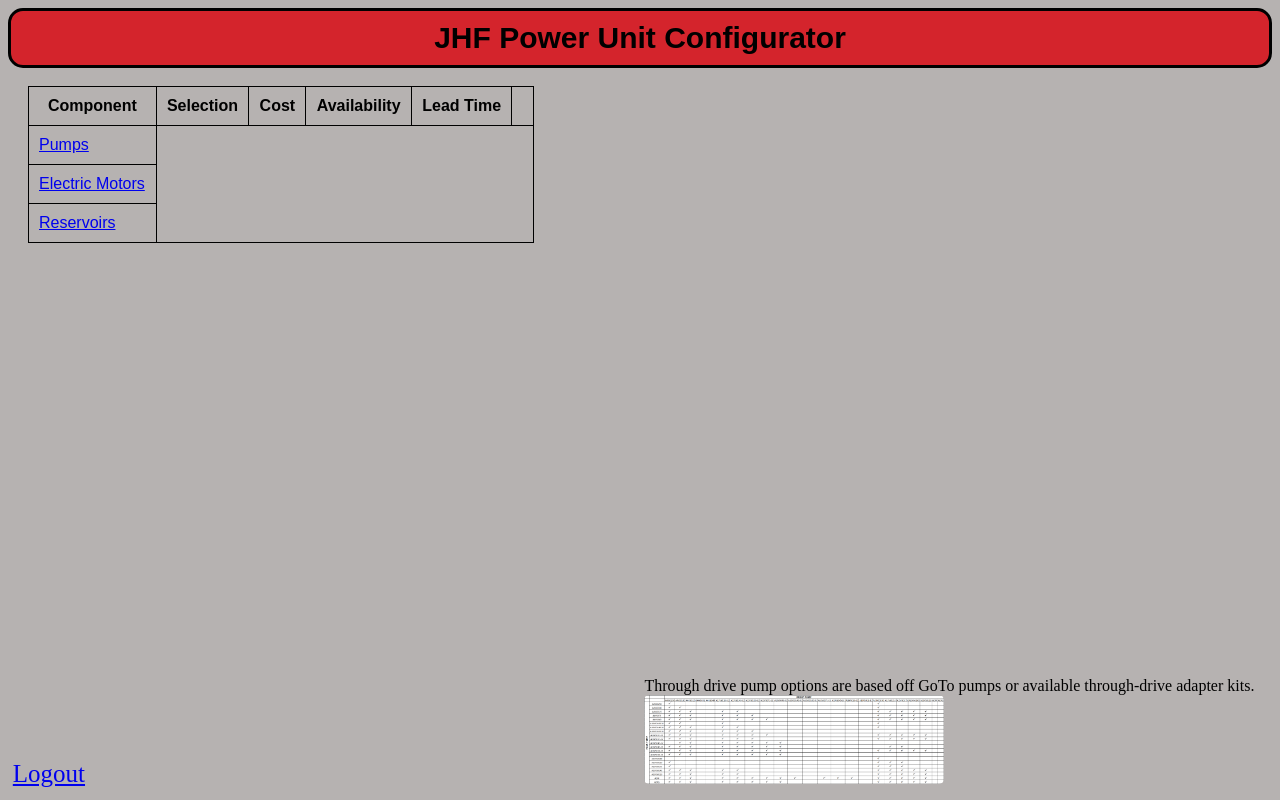
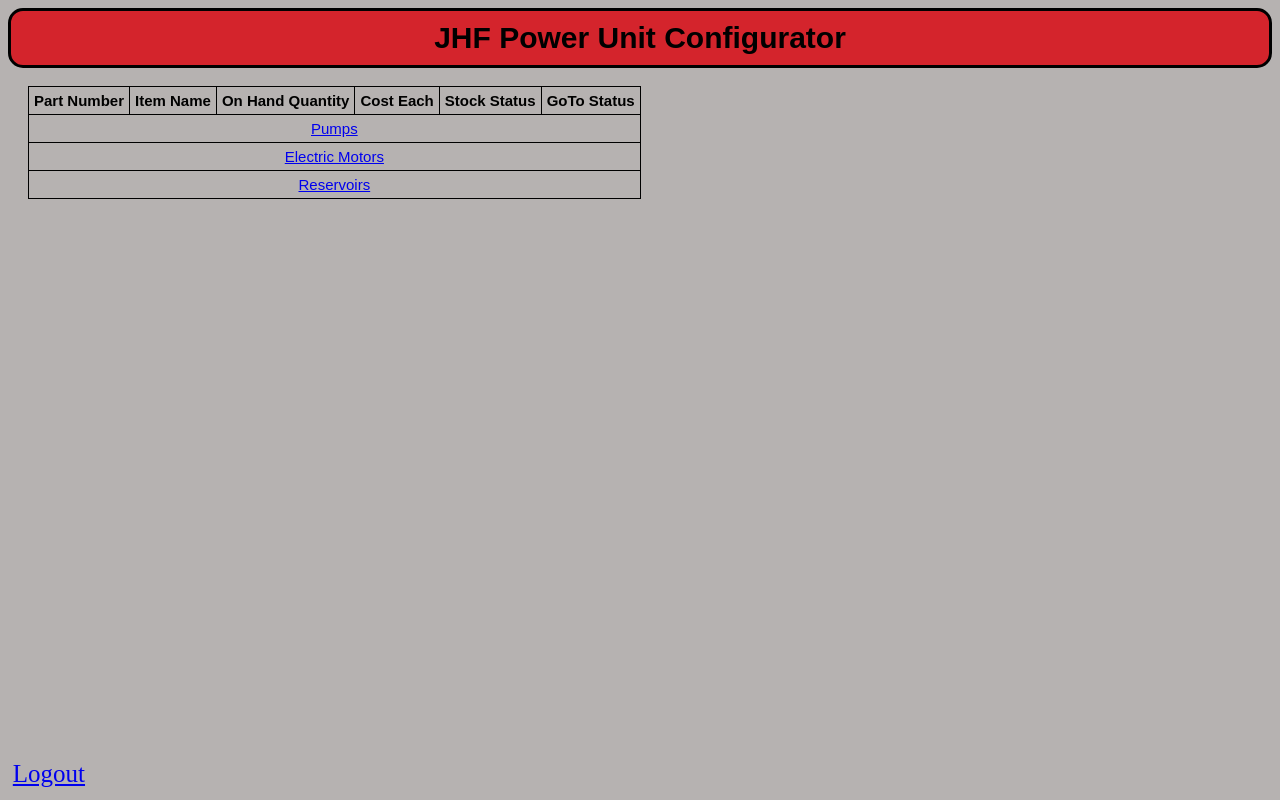
Before and after one commit to snelson910/puconfigurator, a Django app: template templates/powerunit/pumpmanual.html in a window 1280 px wide. Run offline with Django 3.2, Linux system fonts and the light colour scheme; the template is opened without the code that fills it, so the values that code supplies are empty.

Commit message:
Built system to display pump selections by user.

```diff
--- a/PowerUnitConfigurator/static/reservoirsupport/newunit.css
+++ b/PowerUnitConfigurator/static/reservoirsupport/newunit.css
@@ -12,15 +12,16 @@
 	text-decoration: underline;
 }
 table {
-    width: 40%;
+    width: auto;
     border-collapse: collapse;
 	margin-left: 20px;
 	font-family: Arial;
+	font-size: 15px;
 }
 
 table, td, th {
     border: 1px solid black;
-    padding: 10px;
+    padding: 5px;
 }
 #submit {
 	background-color: white;
@@ -55,6 +56,9 @@ table, td, th {
 	position: fixed;
 	right: 2%;
 	bottom: 2%;
+}
+.tr_product{
+	text-align: center;
 }
 .modal {
 display: none;
--- a/PowerUnitConfigurator/static/reservoirsupport/pumpmanual.js
+++ b/PowerUnitConfigurator/static/reservoirsupport/pumpmanual.js
@@ -8,6 +8,8 @@ var flow;
 var reservoir;
 var motor;
 var accountnumber;
+var pumparray = [];
+var througharray = [];
 
 function cookiecheck(){
     var ac = document.cookie;
@@ -19,239 +21,61 @@ function cookiecheck(){
             accountnumber = value;
         }
         if(key == ' pumps'){
-            console.log(value);
+            pumparray = JSON.parse(value);
         }
         if(key == ' throughdrives'){
-            console.log(value);
+            througharray = JSON.parse(value)
         }
     }
+    throughtables();
 }
-
-function chartconfig(){
-
-}
-
-$(document).ready(function(){
-    $("#pumpnumsubmit").click(function(){
-        $("#pumpnumsubmit").attr("disabled", "disabled");
-        $("#pumpnums").attr("disabled", "disabled");
-        $("#pumpnummodify").removeAttr("disabled","disabled");
-        pumpnum = Number($("#pumpnums").val());
-        max = pumpnum + 1;
-        pumpcurrent ++;
-        selected = "";
-        if(pumpcurrent <= pumpnum){
-            pumps();
-        }
-        else{
-            //Pass
-        }
-    })
-});
-$(document).ready(function(){
-    $("#pumpnummodify").click(function(){
-        if(confirm("Are you sure? This will remove all later selections.")){
-            for(i=0; i<max; i++){
-                $("#pump" + i + "submit").remove();
-                $(".pumpnumber" + i).remove();
-                $("#pumpnumber" + i).remove();
-            }
-            pumpcurrent = 0;
-            $("#pumpnums").removeAttr("disabled", "disabled");
-            $("#pumpnumsubmit").removeAttr("disabled", "disabled");
-            $("#pumpnummodify").attr("disabled","disabled");
-            $("#reservoirs").empty();
-            $("#reservoirconfiguration").attr("hidden", "hidden");
-            $(".pumpmod").attr("hidden", "hidden");
-        }else{
-            //Pass.
-        }
-    });
-});
-function pumps(){
-    $.ajax({
-        url: "manual/pumps",
-        type: "POST",
-        data: {
-            csrfmiddlewaretoken: $("[name=csrfmiddlewaretoken]").val(),
-            pumpnum: pumpnum,
-            pumpcurrent: pumpcurrent,
-            selected: selected
-        },
-        success: function(response)
-            {
-                    data = response;
-                    table();
-            },
-        error: function()
-        {
-            console.log("Error")
-        }
-    });
-}
-
-function table(){
-    if(pumpcurrent < max){
-        var i = data.length;
-        $("#pumpconfiguration").append("<tr class='pumpnumber" + pumpcurrent + "' id='pumpnum" + pumpcurrent + "'><td class='pumpnumber" + pumpcurrent + "'>Select Pump " + pumpcurrent +
-        "</td><td class='pumpnumber" + pumpcurrent + "'><select id='pump" + pumpcurrent + "' name='pump" + pumpcurrent + "'>");
-        //This builds the selection option, but it is a little clunky. Can't figure out how to do it in django.forms with the joins that I need to run.
-        for(j = 0; j < i; j++){
-            $("#pump" + pumpcurrent).append("<option value='" + data[j] + "'>" + data[j] + "</option>");
-        }
-        $("#pumpnum" + pumpcurrent).append("</select></td><td class='pumpnumber" + pumpcurrent + "'><button type='button' id='pump" + pumpcurrent + "submit' class='buttons' onclick='pumpsubmit(" +
-        pumpcurrent + ")'>Select Pump " + pumpcurrent + "</button></td><td><button type='button' id='modify" + pumpcurrent + "' onclick='modify(" + pumpcurrent + ")' disabled='disabled'>Modify</button></td></tr>");
-    }else{
-        reservoirs();
-    }
-}
-function pumpsubmit(number){
-        selected = $("#pump" + number).val();
-        if(selected != "Please choose a different forward pump"){
-            pumpcurrent = number + 1;
-            for(i=pumpcurrent; i<max; i++){
-                $("#pump" + i + "submit").remove();
-                $(".pumpnumber" + i).remove();
-                $("#pumpnumber" + i).remove();
-            }
-            //$("#pump" + number).attr("disabled", "disabled");
-            //$("#pump" + number + "submit").attr("disabled", "disabled");
-            $("#modify" + number).removeAttr("disabled", "disabled");
-            $(".flows").html("XXX");
-            pumps();
-        }
-}
-
-$(document).ready(function(){
-    $("#modify").click(function(){
-        $("button").removeAttr("disabled", "disabled");
-        $("select").removeAttr("disabled", "disabled");
-        $(".modify").attr("hidden", "hidden");
-        $(".modify").attr("disabled", "disabled");
-    });
-});
-
-function modify(number){
-    if(confirm("Are you sure? This will remove all later selections.")){
-        pumpcurrent = number+1;
-        for(i=pumpcurrent; i<max; i++){
-            $("#pump" + i + "submit").remove();
-            $(".pumpnumber" + i).remove();
-            $("#pumpnumber" + i).remove();
-        }
-        $("#pump" + number + "submit").removeAttr("disabled", "disabled");
-        $("#pump" + number).removeAttr("disabled", "disabled");
-        $("#modify" + number).attr("disabled", "disabled");
-        $("#reservoirs").empty();
-        $("#reservoirconfiguration").attr("hidden", "hidden");
-    }else{
-        //Pass.
-    }
-}
-
-function reservoirs(){
-    var pumps = [];
-    for(i=1; i<max ; i++){
-        pump = $("#pump" + i ).val();
-        pumps.push(pump);
-    }
-    $.ajax({
-        url: "manual/reservoirs",
-        type: "POST",
-        data: {
-            csrfmiddlewaretoken: $("[name=csrfmiddlewaretoken]").val(),
-            pumps: JSON.stringify(pumps)
-        },
-        success: function(response)
-            {
-                    flow = response[0];
-                    reservoir = response[1];
-                    flows();
-                    reservoirtable();
-            },
-        error: function()
-        {
-            console.log("Error")
-        }
-    });
-}
-
-function flows(){
-    $("#flow").html(flow.toFixed(2));
-    $("#ninetyfive").html((flow*.95).toFixed(2));
-    $("#ninety").html((flow*.9).toFixed(2));
-    $("#eightyfive").html((flow*.85).toFixed(2));
-    $("#horsepower").html((flow*1.7503/.95).toFixed(2));
-}
-function reservoirtable(){
-    $("#reservoirconfiguration").removeAttr("hidden", "hidden");
-    $("#reservoirsubmit").removeAttr("disabled", "disabled");
-    for(x in reservoir){
-        $("#reservoirs").append("<option value='" + reservoir[x][2] + "'>" + reservoir[x][0] + reservoir[x][1] + "</option>");
-    }
-}
-
-$(document).ready(function(){
-    $("#reservoirsubmit").click(function(){
-        //$("#reservoirsubmit").attr("disabled", "disabled");
-        //$("#reservoirs").attr("disabled", "disabled");
-
+function throughtables(){
+    if(througharray.length > 0){
         $.ajax({
-            url: "manual/motors",
+            url: "details",
             type: "POST",
             data: {
-                csrfmiddlewaretoken: $("[name=csrfmiddlewaretoken]").val()
+                csrfmiddlewaretoken: $("[name=csrfmiddlewaretoken]").val(),
+                arr: JSON.stringify(througharray)
             },
             success: function(response)
                 {
-                    motor = response;
-                    $("#motorconfiguration").removeAttr("hidden", "hidden");
-                    motors();
+                    parts = response.reverse();
+                    for(x in parts){
+                        $("#tr_pumps").after("<tr><td>" + parts[x][0] + "</td><td>" + parts[x][1] + "</td><td>" + parts[x][2] +"</td><td>$" + parts[x][3] +"</td><td>" +
+                        parts[x][4] + "</td><td>" + parts[x][5] +"</td></tr>");
+                    }
+                    pumptables();
                 },
             error: function()
             {
                 console.log("Error")
             }
-        })
-    });
-});
-function motors(){
-    $("#motorconfiguration").removeAttr("hidden", "hidden");
-    $("#motorsubmit").removeAttr("disabled", "disabled");
-    for(x in motor){
-        $("#motors").append("<option value='" + motor[x][2] + "'>" + motor[x][0] + motor[x][1] + "</option>");
+        });
     }
 }
-$(document).ready(function(){
-    $("#reservoirmodify").click(function(){
-        $("#reservoirsubmit").removeAttr("disabled", "disabled");
-        $("#reservoirs").removeAttr("disabled", "disabled");
-        $("#motorconfiguration").attr("hidden", "hidden");
-    });
-});
-//Start work on controls options for each pump so I can select actual pump part numbers and pull R9's out of parts database.
-
-
-
-var modal;
-var img;
-var modalImg;
-var captionText;
-
-//Just a simple modal picture of the possible through drive option selections.
-function modalpic(){
-    modal = document.getElementById("myModal");
-    img = document.getElementById("myImg");
-    modalImg = document.getElementById("img01");
-    captionText = document.getElementById("caption");
-    var span = document.getElementsByClassName("close")[0];
-    img.onclick = function(){
-        modal.style.display = "block";
-        modalImg.src = this.src;
-        captionText.innerHTML = this.alt;
+function pumptables(){
+    if(pumparray.length > 0){
+        $.ajax({
+            url: "details",
+            type: "POST",
+            data: {
+                csrfmiddlewaretoken: $("[name=csrfmiddlewaretoken]").val(),
+                arr: JSON.stringify(pumparray)
+            },
+            success: function(response)
+                {
+                    pumps = response.reverse();
+                    for(x in pumps){
+                        $("#tr_pumps").after("<tr><td>" + pumps[x][0] + "</td><td>" + pumps[x][1] + "</td><td>" + pumps[x][2] +"</td><td>$" + pumps[x][3] +"</td><td>" +
+                        pumps[x][4] + "</td><td>" + pumps[x][5] +"</td></tr>");
+                    }
+                },
+            error: function()
+            {
+                console.log("Error")
+            }
+        });
     }
 
-    span.onclick = function() {
-    modal.style.display = "none";
-  }
 }
--- a/newunit/urls.py
+++ b/newunit/urls.py
@@ -15,4 +15,5 @@ urlpatterns = [
     path("newunit/manual/pumpnums", views.pumpnums, name="pumpnums"),
     path("newunit/manual/pumpselect", views.pumpselect, name="pumpselect"),
     path("newunit/manual/pumpparts", views.pumpparts, name="pumpparts"),
+    path("newunit/details", views.details, name="details"),
 ]
--- a/templates/powerunit/pumpmanual.html
+++ b/templates/powerunit/pumpmanual.html
@@ -17,29 +17,31 @@
 <div id="logout">
     <a href="/logout">Logout</a>
 </div>
-<body onload="modalpic(); cookiecheck();">
+<body onload="cookiecheck();">
     <br>
+<form>
+        {% csrf_token %}
     <table id="configuration">
         <tr>
-            <th>Component</th>
-            <th>Selection</th>
-            <th>Cost</th>
-            <th>Availability</th>
-            <th>Lead Time</th>
-            <th></th>
+            <th>Part Number</th>
+            <th>Item Name</th>
+            <th>On Hand Quantity</th>
+            <th>Cost Each</th>
+            <th>Stock Status</th>
+            <th>GoTo Status</th>
         </tr>
         <tr class="tr_product" id="tr_pumps">
-            <td class="td_component">
+            <td class="td_component" colspan='7'>
                 <a href="manual/pumps">Pumps</a>
             </td>
         </tr>
         <tr class="tr_product" id="tr_motors">
-            <td class="td_component">
+            <td class="td_component" colspan='7'>
                 <a href="manual/motors">Electric Motors</a>
             </td>
         </tr>
         <tr class="tr_product" id="tr_reservoirs">
-            <td class="td_component">
+            <td class="td_component" colspan='7'>
                 <a href="manual/reservoirs">Reservoirs</a>
             </td>
         </tr>
@@ -47,13 +49,4 @@
 </form>
 
 </body>
-<div id="chart">
-    Through drive pump options are based off GoTo pumps or available through-drive adapter kits.<br>
-    <img id="myImg" src="{% static 'images/throughdrives.png' %}" alt="Options for through drives. K-covers are increasingly rare and as such are not included in this configurator." style="width:100%;max-width:300px">
-    <div id="myModal" class="modal">
-        <span class="close">&times;</span>
-        <img class="modal-content" id="img01">
-        <div id="caption"></div>
-    </div>
-</div>
 </html>
```
Also changed, not shown: PowerUnitConfigurator/static/reservoirsupport/pumps.js (+7 -3 lines), newunit/views.py (+26 -0 lines).
